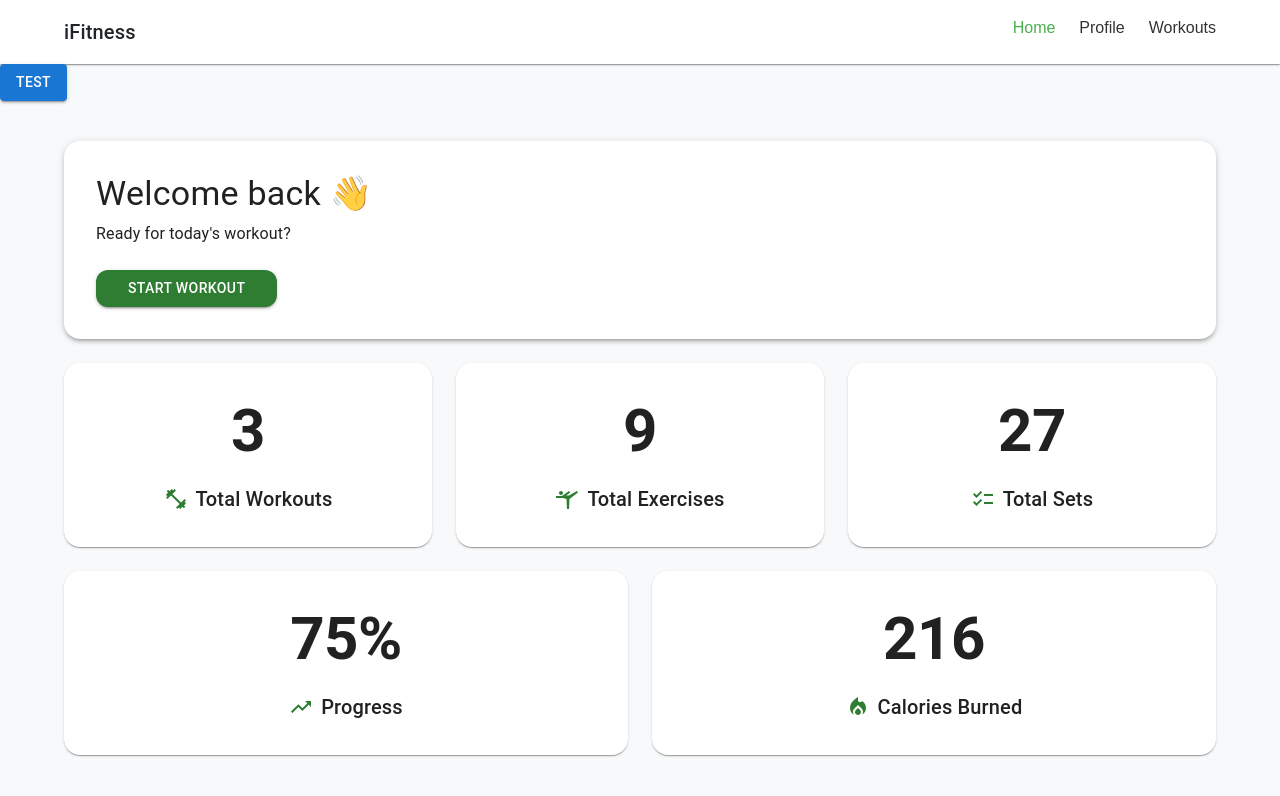
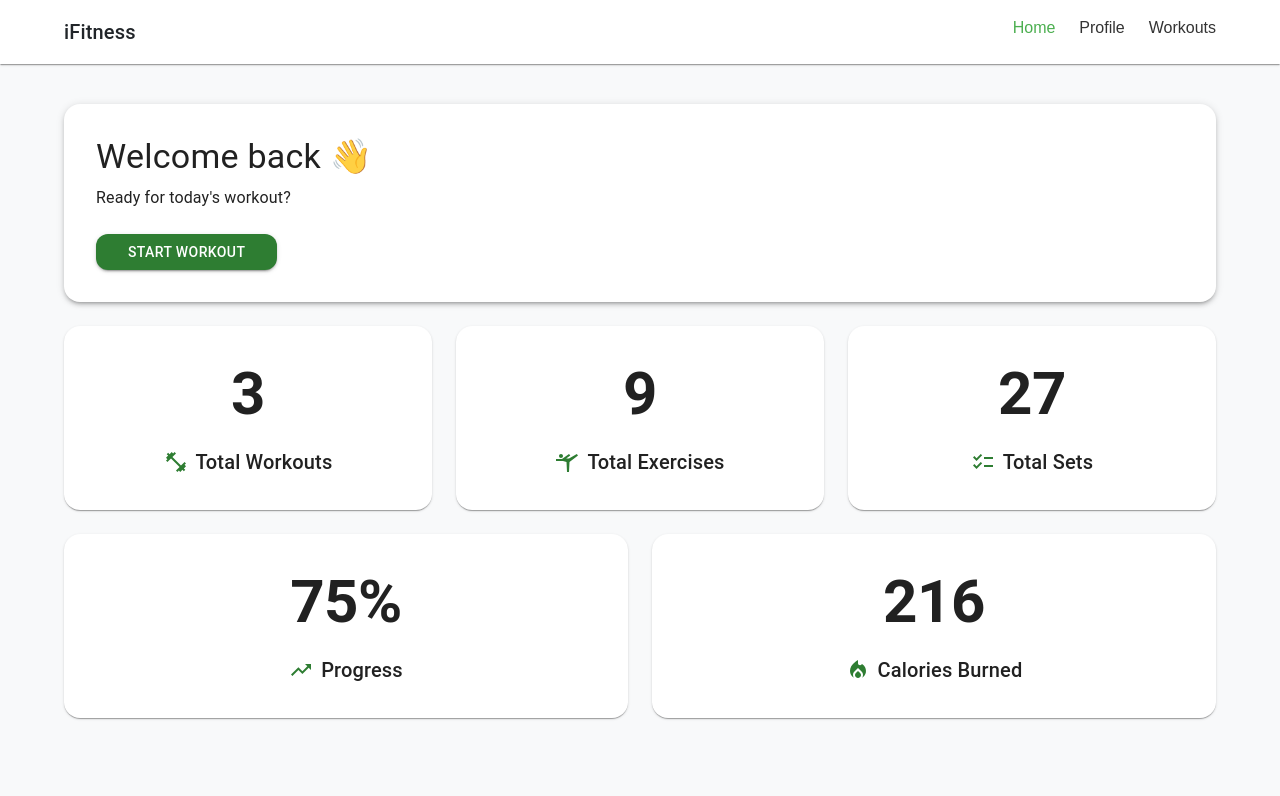
Before and after one commit to Kiankayan/IFitness-School-Project, a React (Vite) app: page / in a window 1280 px wide. Shown: the top 796 px of the page. Built offline with nearby package versions, Linux system fonts and the light colour scheme.

Commit message:
removed test button

```diff
--- a/src/App.tsx
+++ b/src/App.tsx
@@ -1,6 +1,5 @@
 import { Outlet } from "react-router-dom";
 import { NavBar } from "./components/layout";
-import { Button } from "@mui/material";
 import "./App.css";
 
 export default function App(): React.ReactElement {
@@ -8,8 +7,6 @@ export default function App(): React.ReactElement {
     <>
       <NavBar />
 
-      <Button variant="contained">Test</Button>
-
       <main>
         <Outlet />
       </main>
```
